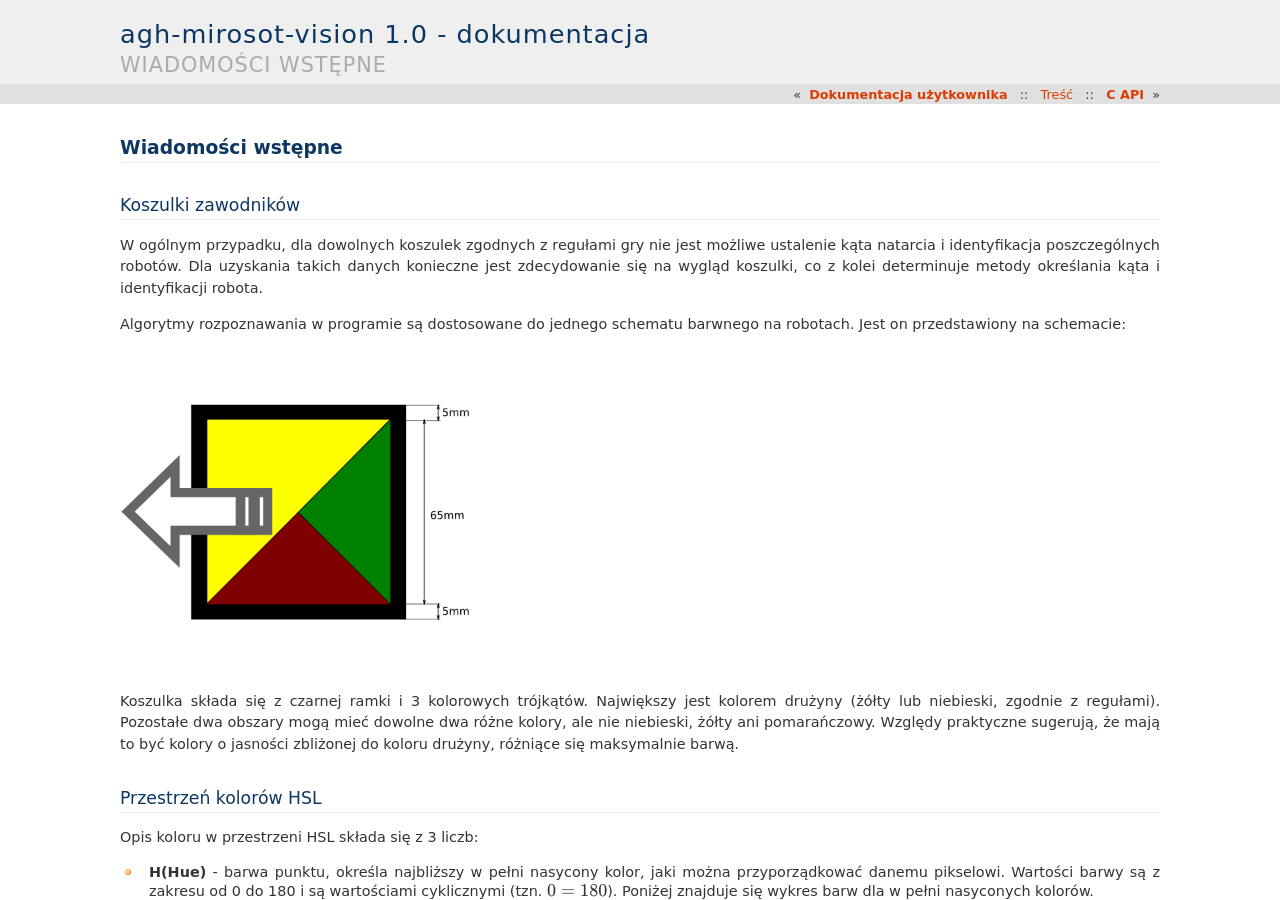
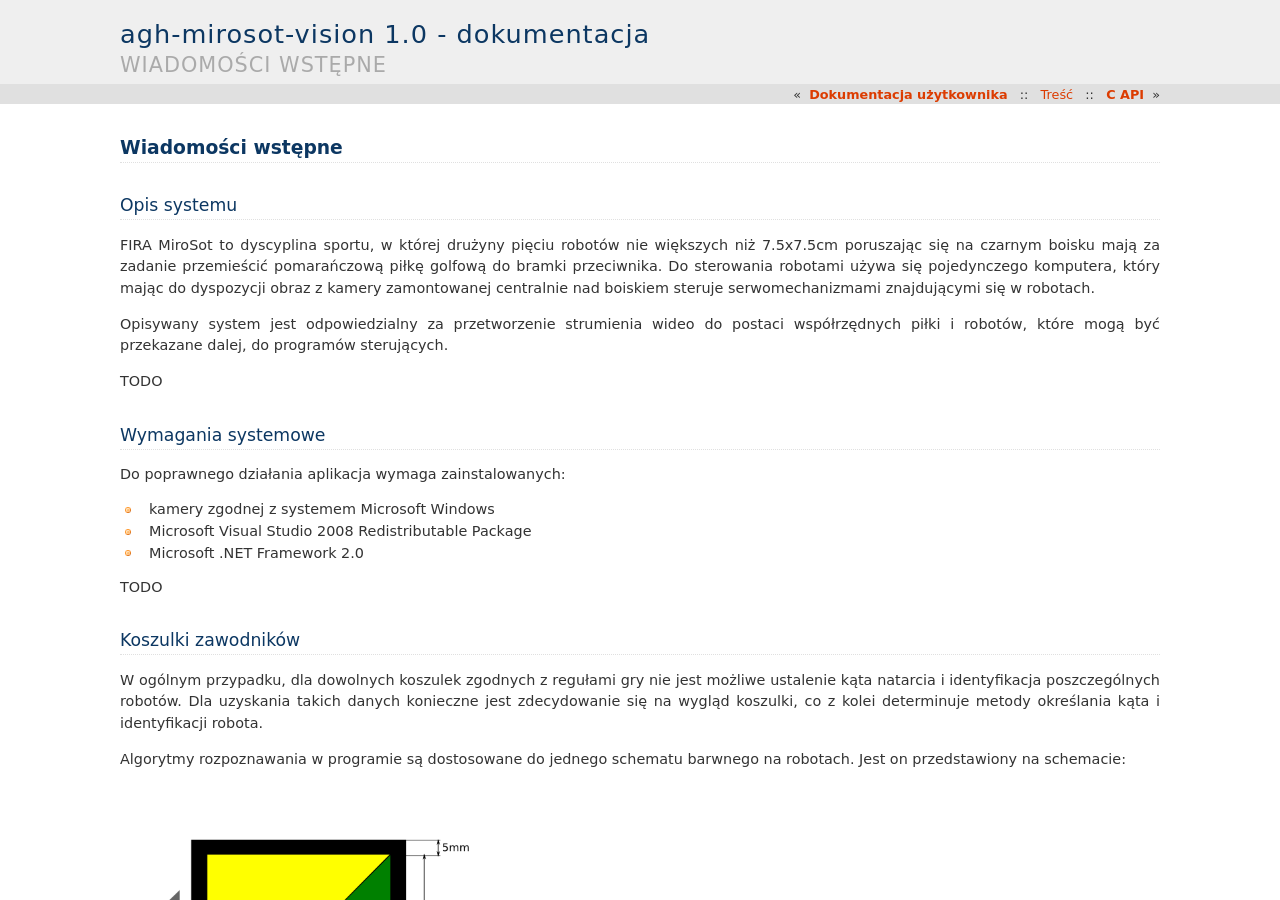
Before and after one commit to admchr/agh-mirosot-vision, a Sphinx documentation site: the page built from doc/user/generaldoc.rst, in a window 1280 px wide and 900 px high. Built offline with Sphinx 7.4.7, drawn with Linux system fonts in a browser that asks for light colours; formulas are drawn with MathJax 3; pages that are not in the unit, such as notebooks, are missing from menus.

Commit message:
document algorithm

```diff
--- a/doc/user/generaldoc.rst
+++ b/doc/user/generaldoc.rst
@@ -2,6 +2,36 @@
 
 Wiadomości wstępne
 ------------------
+
+Opis systemu
+************
+
+
+FIRA MiroSot to dyscyplina sportu, w której drużyny pięciu robotów nie większych
+niż 7.5x7.5cm poruszając się na czarnym boisku mają za zadanie przemieścić
+pomarańczową piłkę golfową do bramki przeciwnika. Do sterowania robotami używa
+się pojedynczego komputera, który mając do dyspozycji obraz z kamery
+zamontowanej centralnie nad boiskiem steruje serwomechanizmami znajdującymi się
+w robotach.
+
+Opisywany system jest odpowiedzialny za przetworzenie strumienia
+wideo do postaci współrzędnych piłki i robotów, które mogą być przekazane
+dalej, do programów sterujących.
+
+
+
+TODO
+
+Wymagania systemowe
+*******************
+
+Do poprawnego działania aplikacja wymaga zainstalowanych:
+
+* kamery zgodnej z systemem Microsoft Windows
+* Microsoft Visual Studio 2008 Redistributable Package
+* Microsoft .NET Framework 2.0
+
+TODO
 
 Koszulki zawodników
 *******************
@@ -10,7 +40,6 @@ W ogólnym przypadku, dla dowolnych koszulek zgodnych z regułami gry nie jest
 możliwe ustalenie kąta natarcia i identyfikacja poszczególnych robotów.
 Dla uzyskania takich danych konieczne jest zdecydowanie się na wygląd koszulki,
 co z kolei determinuje metody określania kąta i identyfikacji robota.
-
 
 Algorytmy rozpoznawania w programie są dostosowane do jednego schematu barwnego
 na robotach. Jest on przedstawiony na schemacie:
--- a/doc/user/userdoc.rst
+++ b/doc/user/userdoc.rst
@@ -12,4 +12,3 @@ Dokumentacja użytkownika
     generaldoc
     uidoc
     apidoc
-    algodoc
```
Also changed, not shown: doc/arch/algodoc.rst (added, +87 -0 lines), doc/arch/archdoc.rst (+10 -0 lines), doc/arch/generaldoc.rst (added, +21 -0 lines), doc/user/algodoc.rst (deleted, +0 -54 lines), doc/user/apidoc.rst (+5 -5 lines), doc/transform.svg.
